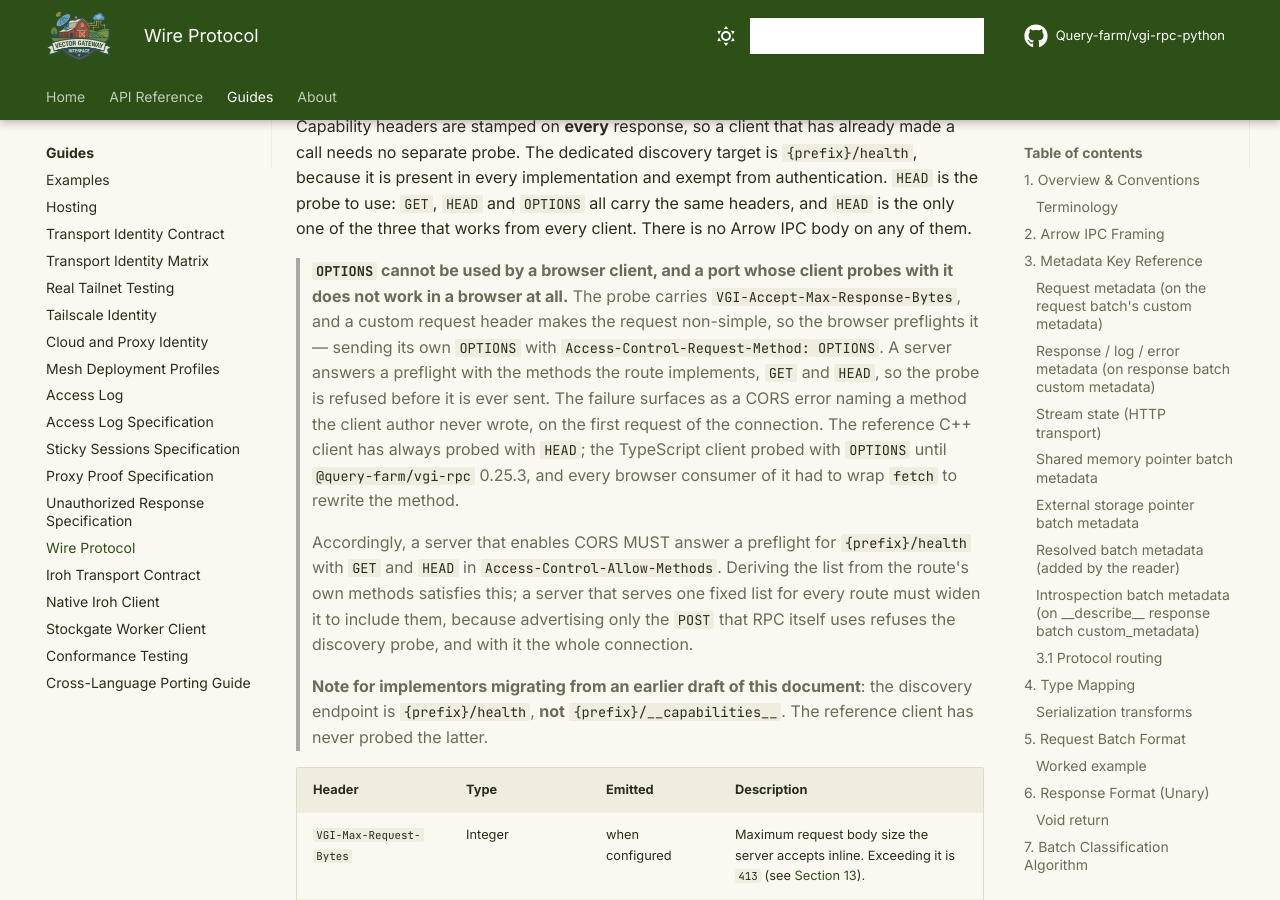
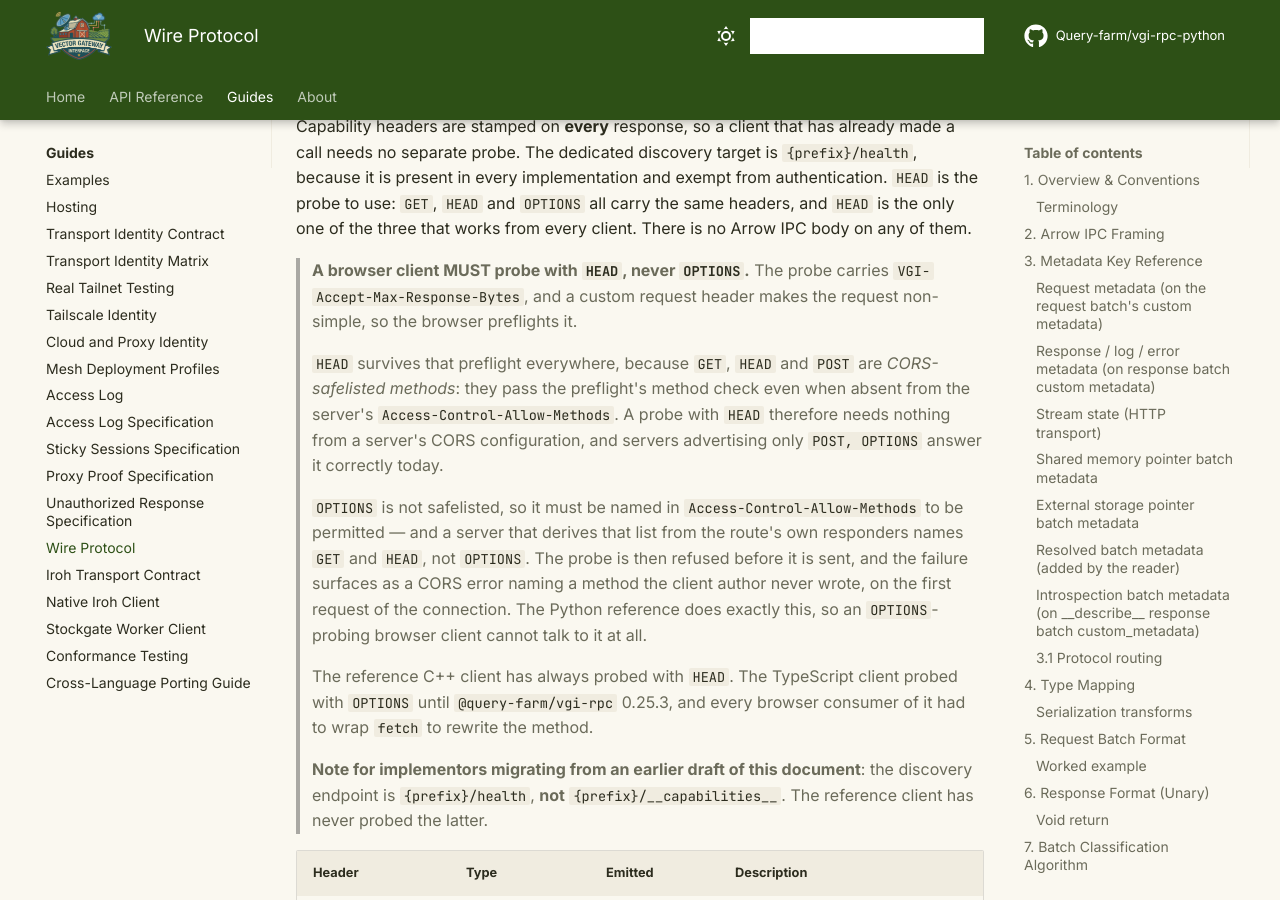
Before and after one commit to Query-farm/vgi-rpc-python, an MkDocs documentation site: the page built from docs/WIRE_PROTOCOL.md, in a window 1280 px wide and 900 px high, scrolled down 19835 px. Built offline with MkDocs 1.6.1 and Material for MkDocs 9.7.7, drawn with Linux system fonts in a browser that asks for light colours; comment, search, counter and statistics services are not loaded; some of the changed text lies outside the part shown.

Commit message:
docs: correct the CORS claim — GET and HEAD are safelisted, so no server change is needed
The previous commit added a MUST that servers advertise GET and HEAD in
`Access-Control-Allow-Methods` for `{prefix}/health`. That requirement is not
real, and stating it would have sent operators to reconfigure servers that were
already correct.

`GET`, `HEAD` and `POST` are CORS-safelisted methods: they pass a preflight's
method check even when absent from the advertised list. Measured against the
public workers, which advertise `POST, OPTIONS` and nothing else — `HEAD`
returns 200, while `PUT` is refused with "Method PUT is not allowed by
Access-Control-Allow-Methods in preflight response". So a `HEAD` probe needs
nothing from a server's CORS configuration.

What is actually true is narrower, and is now what the text says: `OPTIONS` is
*not* safelisted, so it has to be named in the list to be permitted, and a
server deriving that list from the route's own responders names `GET` and
`HEAD`. That is why an OPTIONS-probing browser client cannot reach the Python
reference — not because any server is misconfigured.

Co-Authored-By: Claude Opus 5 (1M context) <noreply@anthropic.com>

```diff
--- a/docs/WIRE_PROTOCOL.md
+++ b/docs/WIRE_PROTOCOL.md
@@ -739,24 +739,27 @@ from authentication. `HEAD` is the probe to use: `GET`, `HEAD` and `OPTIONS`
 all carry the same headers, and `HEAD` is the only one of the three that works
 from every client. There is no Arrow IPC body on any of them.
 
-> **`OPTIONS` cannot be used by a browser client, and a port whose client
-> probes with it does not work in a browser at all.** The probe carries
-> `VGI-Accept-Max-Response-Bytes`, and a custom request header makes the
-> request non-simple, so the browser preflights it — sending its own `OPTIONS`
-> with `Access-Control-Request-Method: OPTIONS`. A server answers a preflight
-> with the methods the route implements, `GET` and `HEAD`, so the probe is
-> refused before it is ever sent. The failure surfaces as a CORS error naming a
-> method the client author never wrote, on the first request of the connection.
-> The reference C++ client has always probed with `HEAD`; the TypeScript client
+> **A browser client MUST probe with `HEAD`, never `OPTIONS`.** The probe
+> carries `VGI-Accept-Max-Response-Bytes`, and a custom request header makes the
+> request non-simple, so the browser preflights it.
+>
+> `HEAD` survives that preflight everywhere, because `GET`, `HEAD` and `POST`
+> are *CORS-safelisted methods*: they pass the preflight's method check even
+> when absent from the server's `Access-Control-Allow-Methods`. A probe with
+> `HEAD` therefore needs nothing from a server's CORS configuration, and
+> servers advertising only `POST, OPTIONS` answer it correctly today.
+>
+> `OPTIONS` is not safelisted, so it must be named in
+> `Access-Control-Allow-Methods` to be permitted — and a server that derives
+> that list from the route's own responders names `GET` and `HEAD`, not
+> `OPTIONS`. The probe is then refused before it is sent, and the failure
+> surfaces as a CORS error naming a method the client author never wrote, on
+> the first request of the connection. The Python reference does exactly this,
+> so an `OPTIONS`-probing browser client cannot talk to it at all.
+>
+> The reference C++ client has always probed with `HEAD`. The TypeScript client
 > probed with `OPTIONS` until `@query-farm/vgi-rpc` 0.25.3, and every browser
 > consumer of it had to wrap `fetch` to rewrite the method.
->
-> Accordingly, a server that enables CORS MUST answer a preflight for
-> `{prefix}/health` with `GET` and `HEAD` in `Access-Control-Allow-Methods`.
-> Deriving the list from the route's own methods satisfies this; a server that
-> serves one fixed list for every route must widen it to include them, because
-> advertising only the `POST` that RPC itself uses refuses the discovery probe,
-> and with it the whole connection.
 
 > **Note for implementors migrating from an earlier draft of this document**:
 > the discovery endpoint is `{prefix}/health`, **not** `{prefix}/__capabilities__`.
@@ -851,11 +854,10 @@ Every response carries the capability headers from
 Servers that enable CORS expose `WWW-Authenticate`, `X-Request-ID`,
 `X-VGI-Content-Encoding`, `X-VGI-RPC-Error`, `VGI-Auth-Reason`, and every
 advertised capability header, so a browser client can read them cross-origin.
-A preflight for `{prefix}/health` also allows `GET` and `HEAD` in
-`Access-Control-Allow-Methods`, so the capability probe
-([Section 10](#capability-discovery)) survives it — a server that advertises
-only the `POST` used by RPC refuses the first request every browser client
-makes.
+A server need not name `GET` or `HEAD` in `Access-Control-Allow-Methods` for
+the capability probe ([Section 10](#capability-discovery)) to reach it: both are
+CORS-safelisted and pass a preflight regardless. `OPTIONS` is not, which is why
+the probe is `HEAD`.
 
 ### Content-encoding negotiation
 
```
